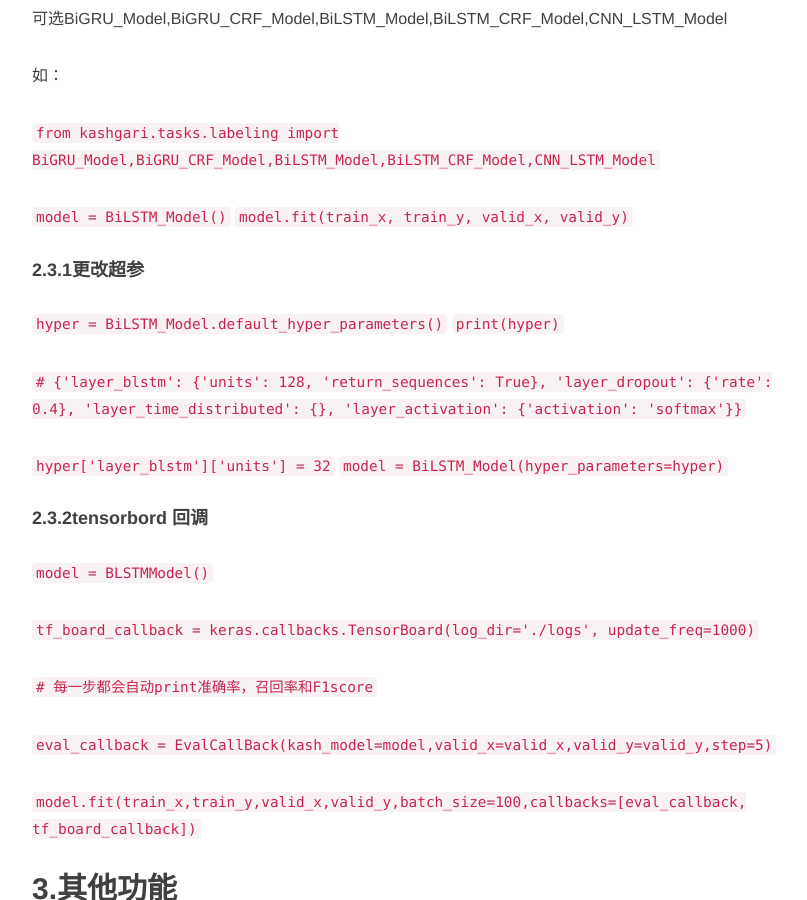
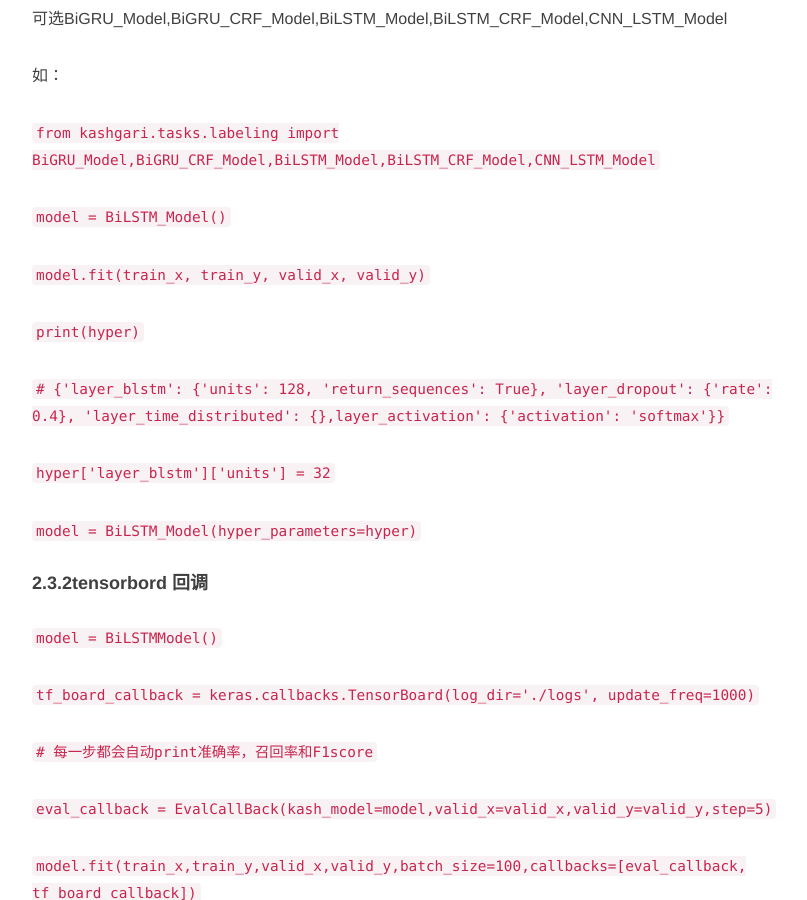
Before and after one commit to cyc19950621/cyc19950621.github.io, a Jekyll site: the page built from _posts/2020-9-27-kashgari.md, in a window 1280 px wide and 900 px high, scrolled down 3054 px. Shown: the whole window, without its empty margins (233-1040 px from the left). Built offline with Jekyll 4.4.1, drawn with Linux system fonts in a browser that asks for light colours; nearby versions of some CDN libraries; comment, search, counter and statistics services are not loaded.

Commit message:
Update 2020-9-27-kashgari.md

```diff
--- a/_posts/2020-9-27-kashgari.md
+++ b/_posts/2020-9-27-kashgari.md
@@ -104,21 +104,20 @@ description: 文章金句。
 `from kashgari.tasks.labeling import BiGRU_Model,BiGRU_CRF_Model,BiLSTM_Model,BiLSTM_CRF_Model,CNN_LSTM_Model`
 
 `model = BiLSTM_Model()`
+
 `model.fit(train_x, train_y, valid_x, valid_y)`
 
-#### 2.3.1更改超参
-
-`hyper = BiLSTM_Model.default_hyper_parameters()`
 `print(hyper)`
 
-`# {'layer_blstm': {'units': 128, 'return_sequences': True}, 'layer_dropout': {'rate': 0.4}, 'layer_time_distributed': {}, 'layer_activation': {'activation': 'softmax'}}`
+`# {'layer_blstm': {'units': 128, 'return_sequences': True}, 'layer_dropout': {'rate': 0.4}, 'layer_time_distributed': {},layer_activation': {'activation': 'softmax'}}`
 
 `hyper['layer_blstm']['units'] = 32`
+
 `model = BiLSTM_Model(hyper_parameters=hyper)`
 
 #### 2.3.2tensorbord 回调
 
-`model = BLSTMModel()`
+`model = BiLSTMModel()`
 
 `tf_board_callback = keras.callbacks.TensorBoard(log_dir='./logs', update_freq=1000)`
 
@@ -133,7 +132,11 @@ description: 文章金句。
 可以用于文本翻译和带标签的文本分类
 
 ## 4.模型导入
+
 `loaded_model = kashgari.utils.load_model(<ModulePath>)`
+
 `s = input('请输入文本：')`
+
 `a=list(s)`
+
 `c=model.predict_entities([a])`
```
